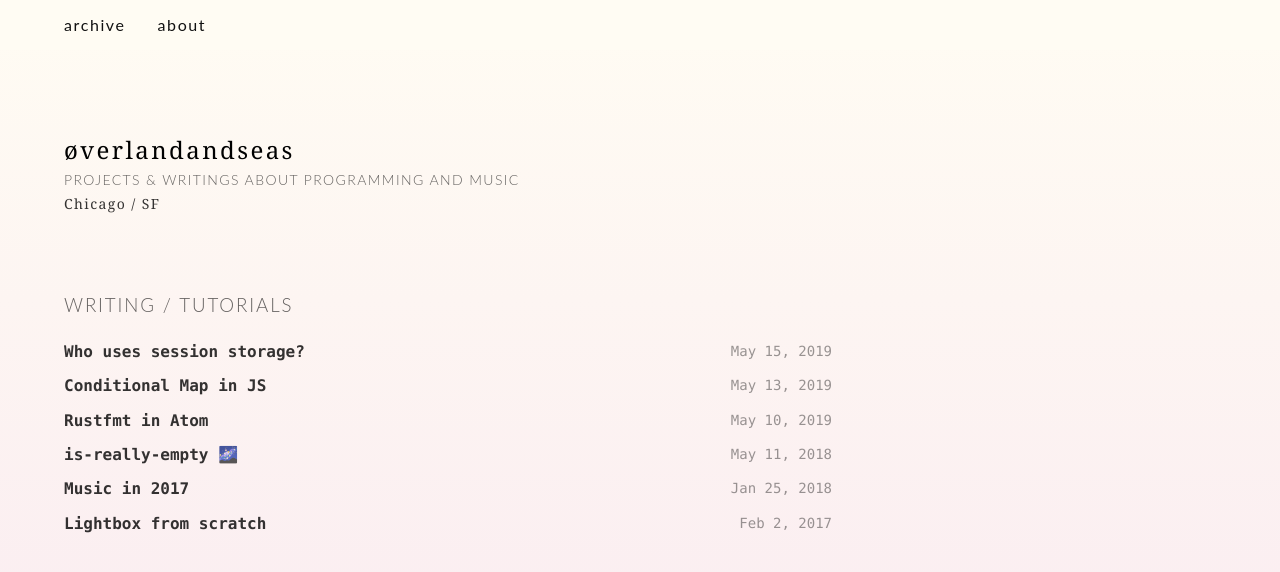
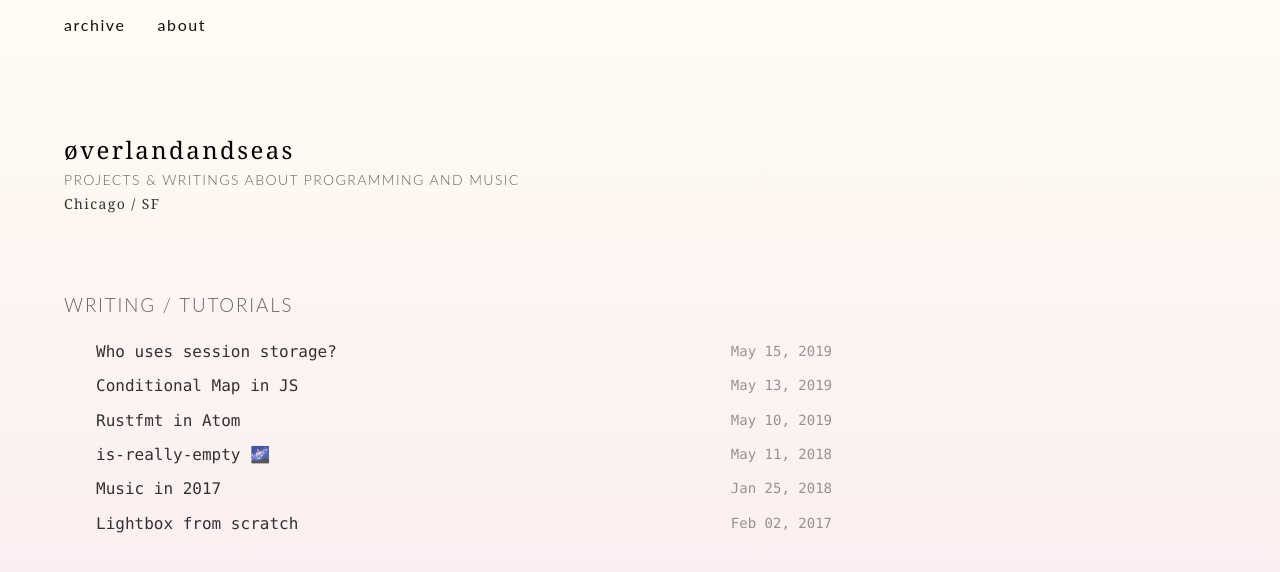
Before and after one commit to rahmanarifm/blog, a Jekyll site: the page built from index.md, in a window 1280 px wide. Shown: the top 572 px of the page. Built offline with Jekyll 4.4.1, drawn with Linux system fonts in a browser that asks for light colours.

Commit message:
Indent text

```diff
--- a/_layouts/home.html
+++ b/_layouts/home.html
@@ -9,12 +9,12 @@ layout: default
 
   <ul class="ul list pa0 f5 mw7">
     {%- for post in site.posts -%}
-    <li class="li pv2 black-40 flex justify-between">
-      <a class="a b black-80 link hover-red link f5 code" href="{{ post.url | relative_url }}">
+    <li class="pl0 pl4-ns li pv2 black-40 flex justify-between">
+      <a class="a black-80 link hover-red link f5 code" href="{{ post.url | relative_url }}">
         {{ post.title | escape }}
       </a>
       {%- assign date_format = site.minima.date_format | default: "%b %-d, %Y" -%}
-      <aside class="pa0 ma0 f6 code">{{ post.date | date: "%b %-d, %Y" }}</aside>
+      <aside class="pa0 ma0 f6 code">{{ post.date | date: "%b %d, %Y" }}</aside>
 
     </li>
     {%- endfor -%}
```
